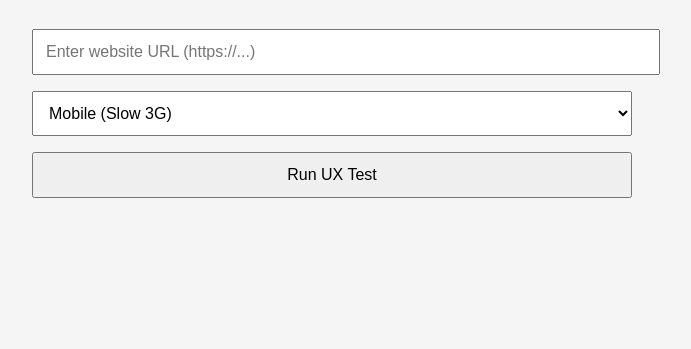
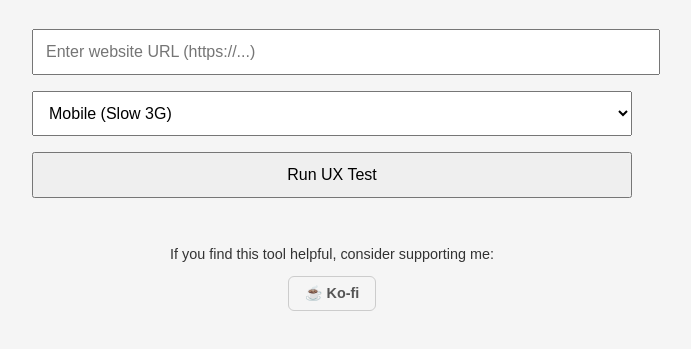
Before and after one commit to CodeRabbit-byte/site-tester, a website: page public/index.html in a window 1280 px wide. Shown: the part 151-500 px from the top of the page, without its empty margins (308-999 px from the left). Drawn offline with Linux system fonts and the light colour scheme.

Commit message:
Update index.html

```diff
--- a/public/index.html
+++ b/public/index.html
@@ -24,6 +24,28 @@
       margin-top: 2rem;
       overflow-x: auto;
     }
+    .support {
+      margin-top: 3rem;
+      text-align: center;
+      font-size: 0.9rem;
+      color: #333;
+    }
+    .support a {
+      display: inline-block;
+      margin: 0 1rem;
+      text-decoration: none;
+      color: #555;
+      font-weight: bold;
+      padding: 0.5rem 1rem;
+      border: 1px solid #ccc;
+      border-radius: 6px;
+      transition: background-color 0.3s, color 0.3s;
+    }
+    .support a:hover {
+      background-color: #ff813f;
+      color: white;
+      border-color: #ff813f;
+    }
   </style>
 </head>
 <body>
@@ -40,6 +62,12 @@
   </form>
 
   <div id="results"></div>
+
+  <div class="support">
+    <p>If you find this tool helpful, consider supporting me:</p>
+    <a href="https://ko-fi.com/coderabbit" target="_blank" rel="noopener noreferrer">☕ Ko-fi</a>
+
+  </div>
 
   <script>
     document.getElementById('testForm').addEventListener('submit', async (e) => {
```
